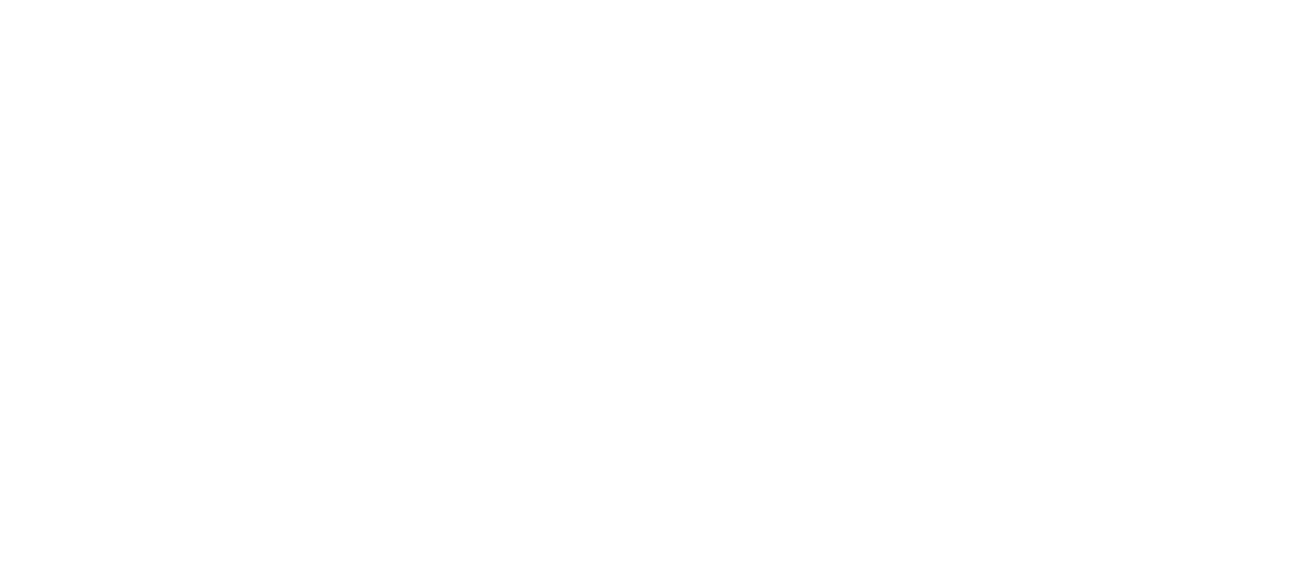
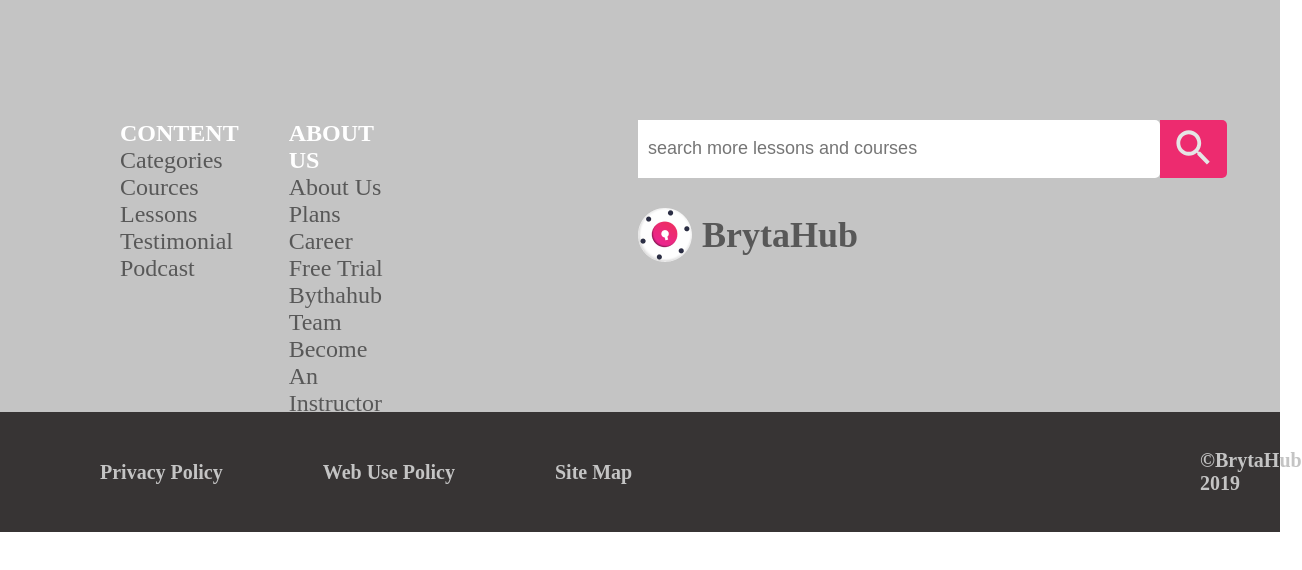
Before and after one commit to lordvic4real/bryta-landing-classwork, a plain HTML site: page index.html in a window 1280 px wide. Shown: the whole page, 1302 px wide, since content can reach past the window. Drawn offline with Linux system fonts and the light colour scheme.

Commit message:
i made the footerpage

```diff
--- a/index.html
+++ b/index.html
@@ -6,5 +6,39 @@
     <link rel="stylesheet" href="styles.css" />
     <title>bryta demo</title>
   </head>
-  <body></body>
+  <body>
+    <footer>
+      <div class="container">
+         <div class="content">
+          <div class="cont">
+            <h2>content</h2>
+            <p>categories</p>
+            <p>cources</p>
+            <p>lessons</p>
+            <p>testimonial</p>
+            <p>podcast</p>
+            </div>
+            <div class="cont">
+              <h2>about us</h2>
+              <p>about us</p>
+              <p>plans</p>
+              <p>career</p>
+              <p>free trial</p>
+              <p>bythahub team</p>
+              <p>become an instructor</p>
+            </div>
+         </div>
+         <div class="content1">
+           <div class="conte"><input type="text" placeholder="search more lessons and courses"><button><img src="images/Vector.svg" alt=""></button></div>
+           <h2><img src="images/Bryta.png" alt=""><span>BrytaHub</span></h2>
+         </div>
+      </div>
+      <div class="container1">
+         <p>privacy policy</p>
+         <p>web use policy</p>
+         <p>site map</p>
+         <p class="copy">&copy;BrytaHub 2019</p>
+      </div>
+    </footer>
+  </body>
 </html>
--- a/styles.css
+++ b/styles.css
@@ -1,6 +1,88 @@
+@import url('https://fonts.googleapis.com/css2?family=Nunito+Sans:opsz,wght@6..12,700;6..12,800&family=Open+Sans:wght@300&family=Roboto:wght@700&display=swap');
 * {
   box-sizing: border-box;
   padding: 0;
   margin: 0;
   scroll-behavior: smooth;
 }
+.container{
+  background: #c4c4c4;
+  height: 412px;
+  display: flex;
+}
+.container1{
+  background: #373434;
+  height: 120px;
+  display: flex;
+  align-items: center;
+  gap: 100px;
+  padding: 0 100px;
+}
+.content{
+  display: flex;
+  flex: 1;
+  padding: 120px;
+  gap: 50px;
+}
+.content1{
+  flex: 1;
+}
+.cont h2{
+  font-size: 24px;
+  font-family: Nunito Sans sans-serif;
+  color: #fff;
+  text-transform: uppercase;
+}
+.cont p{
+  font-size: 24px;
+  color: #585858;
+  text-transform: capitalize;
+  font-family: Nunito Sans sans-serif;
+}
+.content1{
+  padding: 120px;
+  display: flex;
+  flex-direction: column;
+  row-gap: 30px;
+}
+.conte input{
+  width: 522px;
+  height: 57.5px;
+  border-radius: 0px 5px 5px 0px;
+  border: none;
+  color: #A59C9C;;
+  font-size: 18px;
+  padding: 10px;
+}
+.conte button{
+  height: 57.5px;
+  background: #ED2B6F;
+  color: #fff;
+  position: absolute;
+  top: 120px;
+  width: 66.7px;
+  border-radius:  0px 5px 5px 0px;
+  border: none;
+}
+.content1 h2{
+  display: flex;
+  flex-direction: row;
+  align-items: center;
+  gap: 10px;
+}
+.content1 h2 span{
+  font-size: 36px;
+  font-weight: 600;
+  color: #585858;
+}
+.container1 p{
+   color: #c4c4c4;
+   font-size: 20px;
+   font-weight: 700;
+   text-transform: capitalize;
+
+}
+.copy{
+  position: absolute;
+  left: 1200px;
+}
```
Also changed, not shown: images/Bryta.png (added), images/Vector.svg (added).
